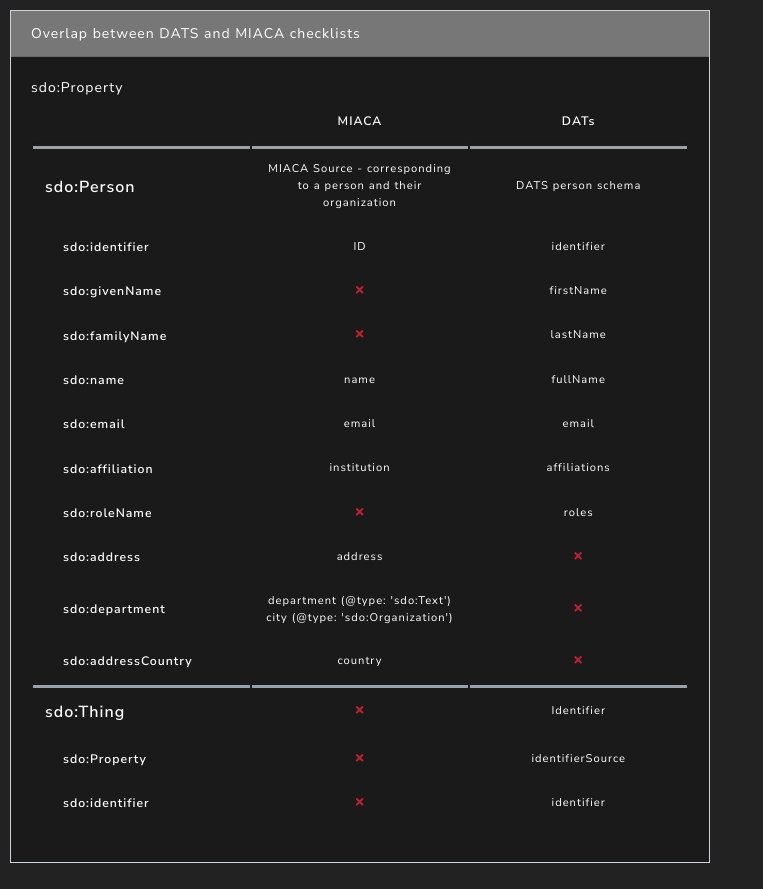
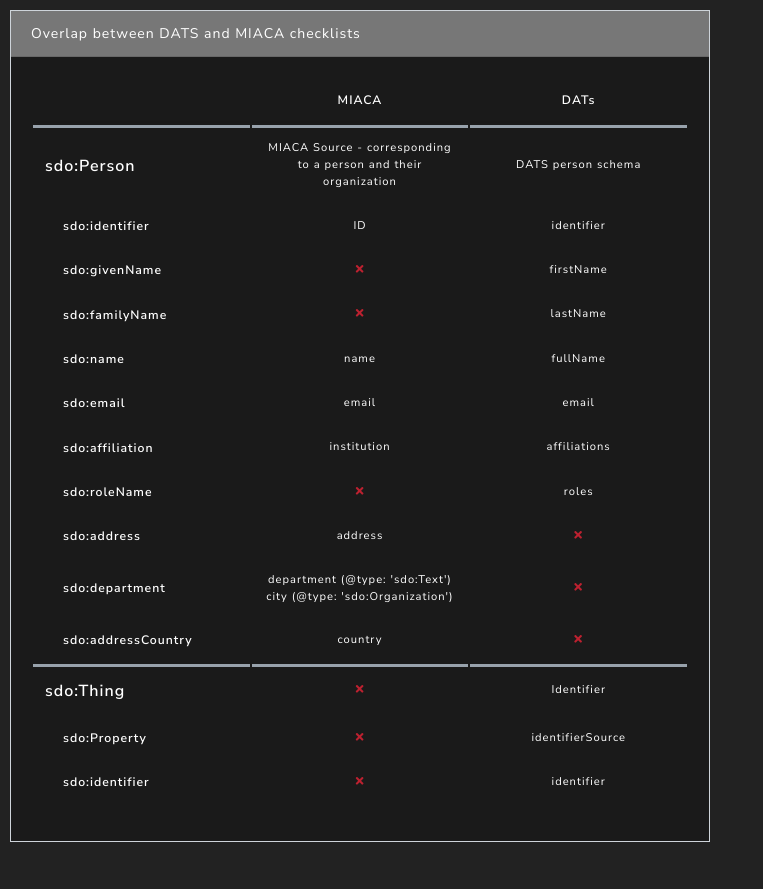
Before and after one commit to FAIRsharing/JSONschema-compare-and-view, a plain HTML site: page index.html in a window 1280 px wide. Shown: the whole page, without its empty margins (0-763 px from the left). After the commit the page ends 868 px from the top, so only its background shows below. Drawn offline with Linux system fonts and the light colour scheme.

Commit message:
removed extra strings

```diff
--- a/index.html
+++ b/index.html
@@ -98,7 +98,6 @@
                             <td class=""> <span class="fas fa-times"></span> </td>
                             <td class=""> identifierSource </td>
                         </tr>
-                        sdo:Property
                         <tr class="">
                             <th scope="row" class="sub_label"> sdo:identifier </th>
                             <td class=""> <span class="fas fa-times"></span> </td>
```
